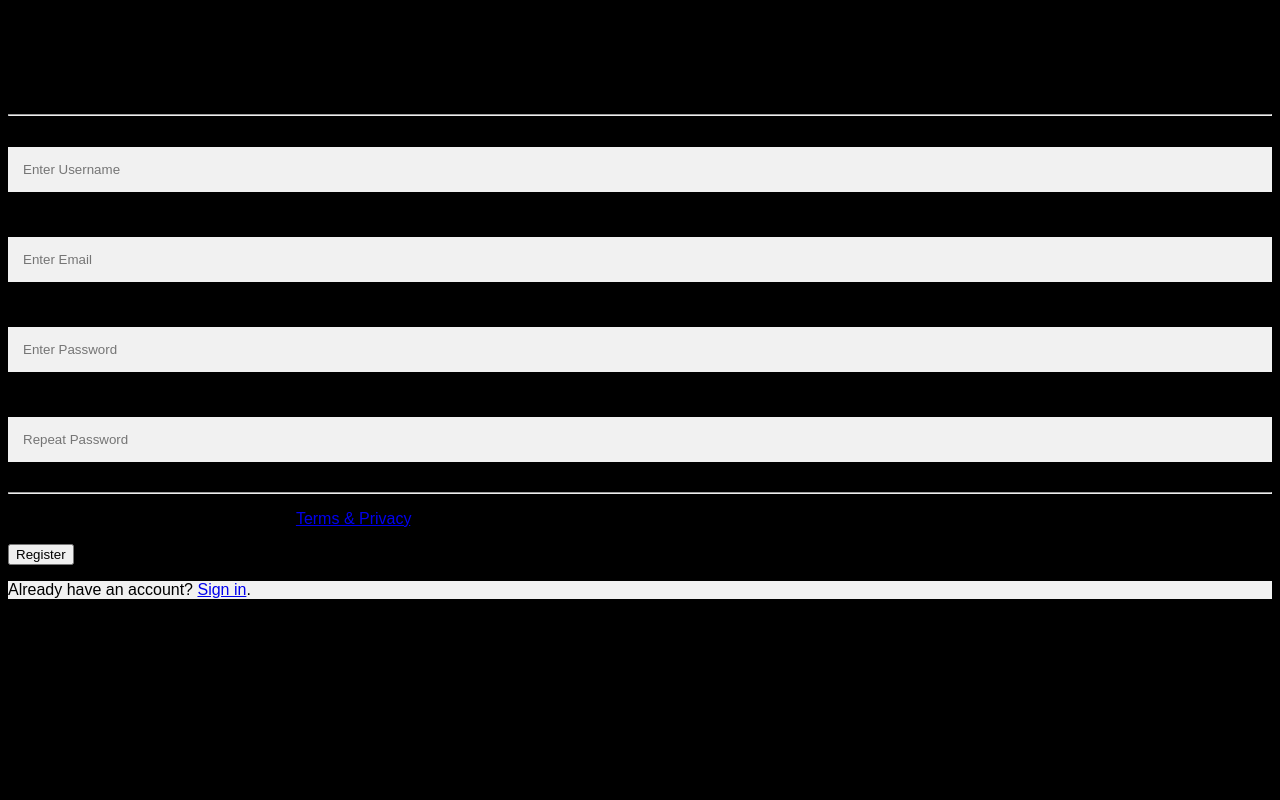
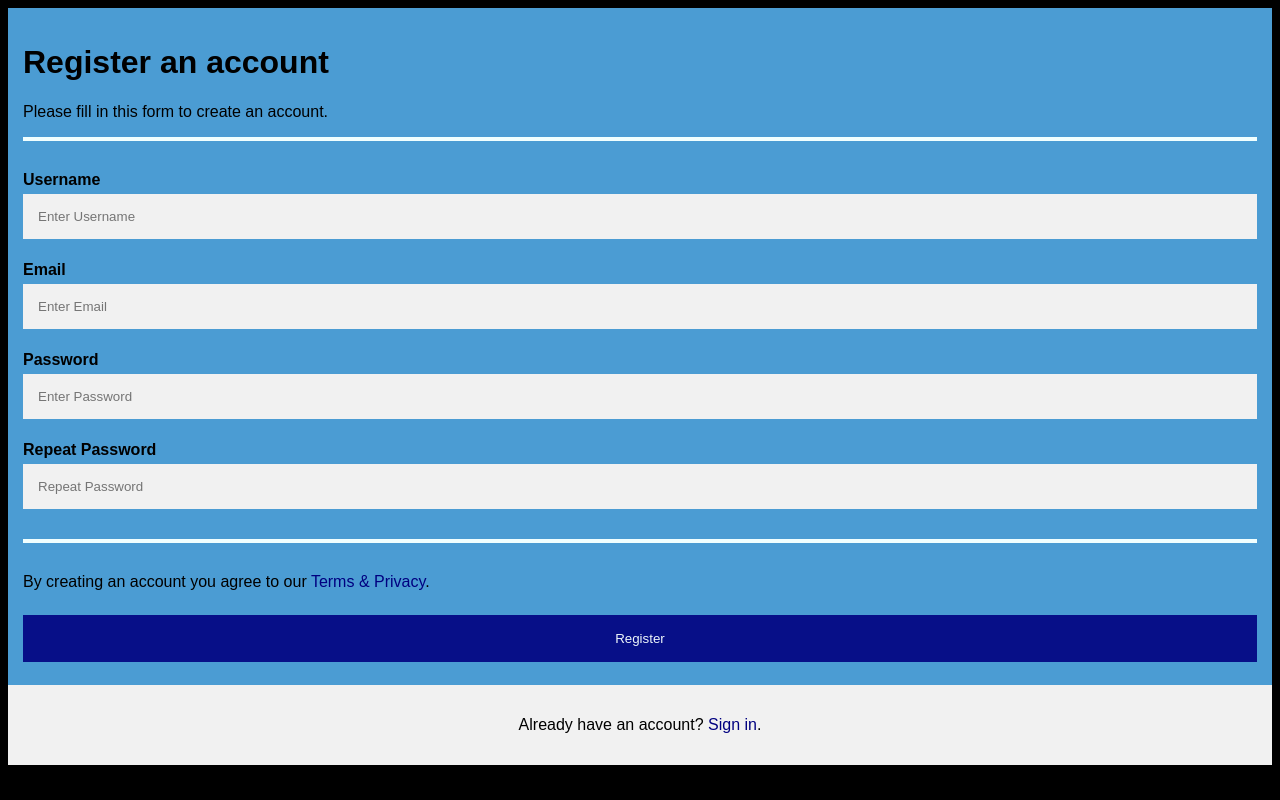
Before and after one commit to comp426-2022-spring/e01-ZheyuHuang, a plain HTML site: page public/index.html in a window 1280 px wide. Drawn offline with Linux system fonts and the light colour scheme.

Commit message:
finish css

```diff
--- a/public/style.css
+++ b/public/style.css
@@ -8,10 +8,11 @@ body {
 }
 
 /* 8. Add style to divs with the "container" class */
- {
+ .container{
   /* 9. Add 15px padding */
-
+  padding: 15px;
   /* 10. Make the background color of the container Carolina Blue using the hex code defined here: https://en.wikipedia.org/wiki/Carolina_blue*/
+  background-color: #4B9CD3;
 
 }
 
@@ -30,29 +31,30 @@ input[type=text]:focus, input[type=password]:focus {
 }
 
 /* 11. Style only the h1 with id "register" */
-h1 {
+#register h1 {
   /* 12. Make the text BOLD */
-
-  /* 13. Make the text color navy (look up the hex code for navy)
-
+  font-weight: bold;
+  /* 13. Make the text color navy (look up the hex code for navy) */
+  color: #000080;
 }
 
 hr {
   /* 14. Override default hr style with a 30-pixel bottom margin */
-
+  margin-bottom: 30px;
   /* 15. Add a 2-pixel solid azure border (look up the hex code). */
-
+  border: 2px #f0ffff solid;
 }
 
 /* 16. Set a style for the submit button with "registerbtn" class */
- {
+ button.registerbtn{
   /* 17. Set the background color to navy using the hex color */
-
+  background-color: #000080;
   /* 18. Set the text color to white using the hex color */
-
+  color:#ffffff;
   padding: 16px 20px;
   margin: 8px 0;
   /* 19. Set it to have no border */
+  border: none;
 
   cursor: pointer;
   width: 100%;
@@ -65,21 +67,21 @@ hr {
 
 a {
   /* 20. Make link text color navy blue (look up the hex code) */
-  color: ;
+  color: #000080 ;
   /* 21. Set the text-decoration to none for links */
-  text-decoration: ;
+  text-decoration: none;
 }
 
 /* 22. Set style for links using the :hover pseudoclass */
- {
+ a:hover{
   /* 23. Change the color of links to azure on mouseover */
-
+  color:#f0ffff;
   /* 24. Set the text-decoration to underline for links on mouseover */
-
+  text-decoration: underline;
 }
 
 .signin {
-  background-color: #f1f1f1
+  background-color: #f1f1f1;
   /* 25. Align the text for the section with class "signin" to be centered */
-
+  text-align: center;
 }
```
